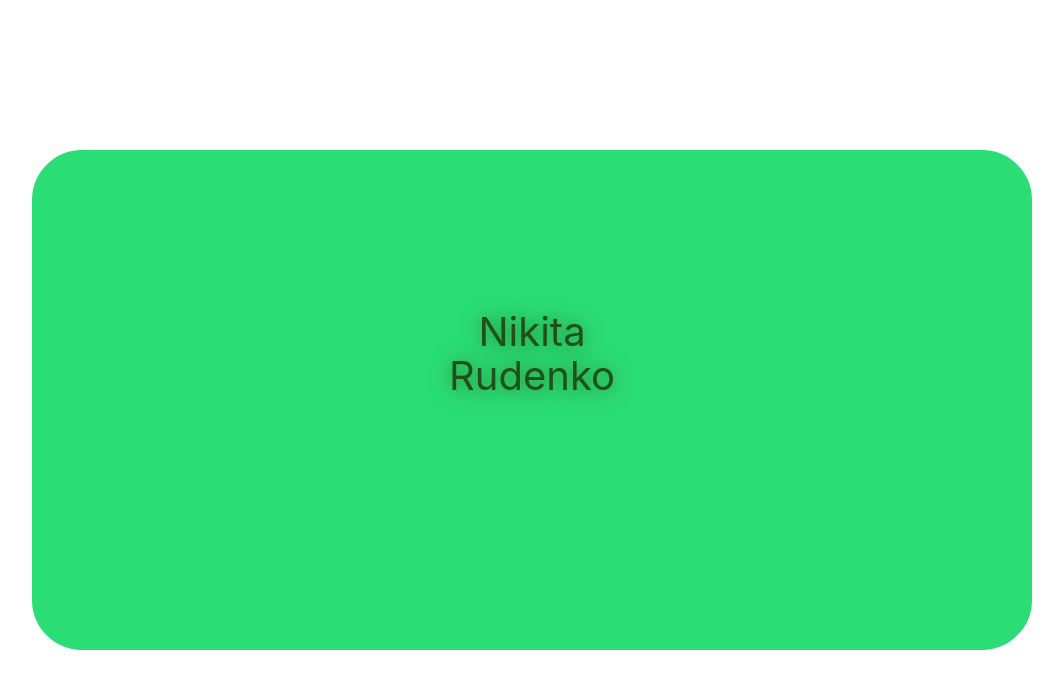
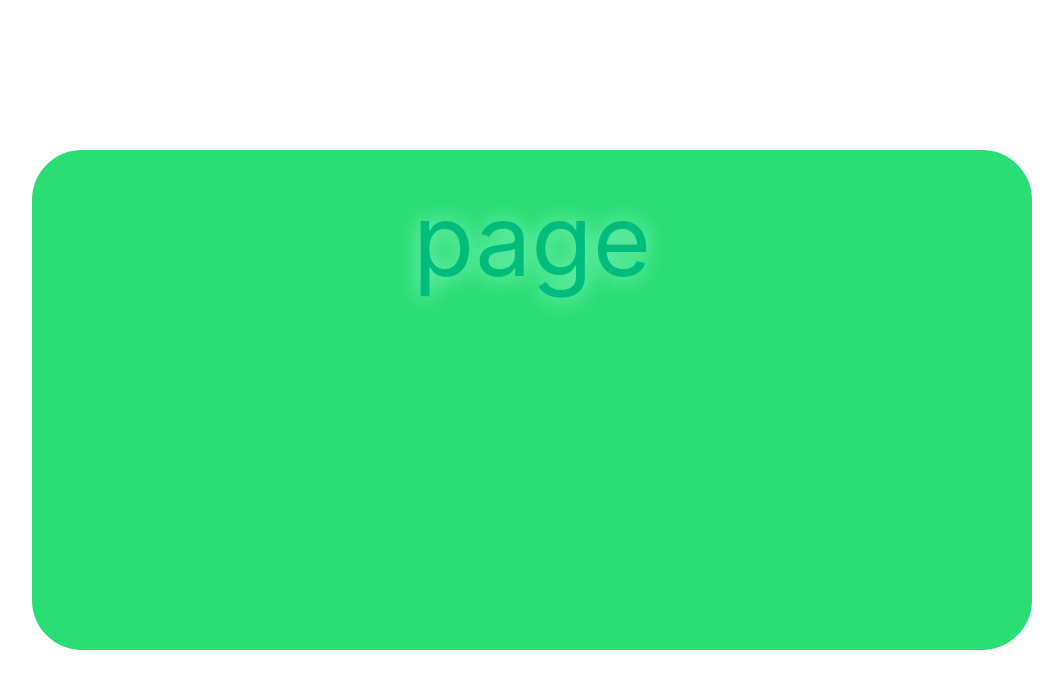
Before and after one commit to nickruden/vue3_base, a Vue app: page / in a window 1280 px wide. Shown: the top 688 px of the page, without its empty margins (0-1063 px from the left). Built offline with nearby package versions, Linux system fonts and the light colour scheme.

Commit message:
Работа с атрибутами в фреймворке Vue(Task_5)

```diff
--- a/src/App.vue
+++ b/src/App.vue
@@ -2,44 +2,36 @@
  export default{
   name: "App",
   data() {
-	  return {
-		  name: 'Nikita',
-		  surn: 'Rudenko',
-	}
+	return {
+		text: 'page',
+		href: 'page.html',
+	  }
+  }
 }
- }
 </script>
 
 <template>
     <div id="main">
-      <div class="div1">
-      {{ name }}
-      </div>
-      <div class="div2">
-      {{ surn }}
-      </div>
+      <a :href="href">{{ text }}</a>
     </div>
 </template>
 
 <style>
   #main{
     background-color: rgb(43, 221, 117);
-    color: rgb(32, 80, 27);
+    color: rgb(172, 255, 159);
     width: 1000px;
     height: 500px;
     text-align: center;
     border: 10px solid rgb(43, 221, 117);
     border-radius:50px;
-    text-shadow: 0px 1px 20px rgb(46, 116, 39);
+    text-shadow: 0px 1px 21px rgb(140, 247, 197);
   }
-  #main .div1, #main .div2{
-    font-size: 40px;
-    margin-top: 20px;
+  #main a{
+    font-size: 100px;
   }
-  #main .div1{
-    margin-top: 140px;
-  }
-  #main .div2{
-    margin-top: -20px;
+  #main a:hover{
+    color: rgb(126, 186, 255);
+    text-shadow: 0px 1px 21px rgb(37, 56, 85);
   }
 </style>
```
